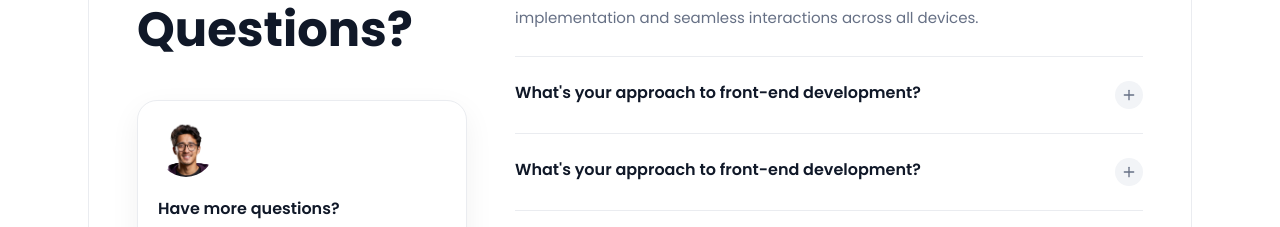
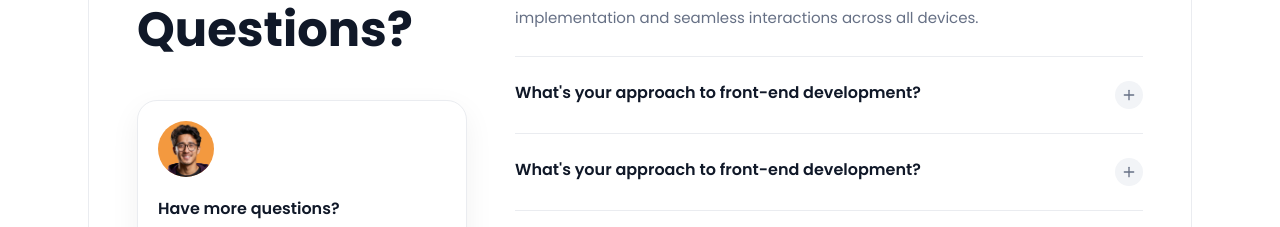
Before and after one commit to faridsyafaat/faridsyafaat-portfolio, a Next.js app: page / in a window 1280 px wide. Shown: the part 7280-7507 px from the top of the page. Built offline with nearby package versions, Linux system fonts and the light colour scheme.

Commit message:
Update contact card avatar background

```diff
--- a/components/ui/ContactCard.tsx
+++ b/components/ui/ContactCard.tsx
@@ -17,7 +17,7 @@ export default function ContactCard() {
       className="mt-10 rounded-[20px] border border-[#EAECF0] bg-white p-5 shadow-[0_10px_30px_rgba(16,24,40,0.06)]"
     >
       {/* Avatar */}
-      <div className="relative h-14 w-14 overflow-hidden rounded-full">
+      <div className="relative h-14 w-14 overflow-hidden rounded-full bg-[#F3993F]">
         <Image
           src="/images/youngman.png"
           alt="Young Man"
```
